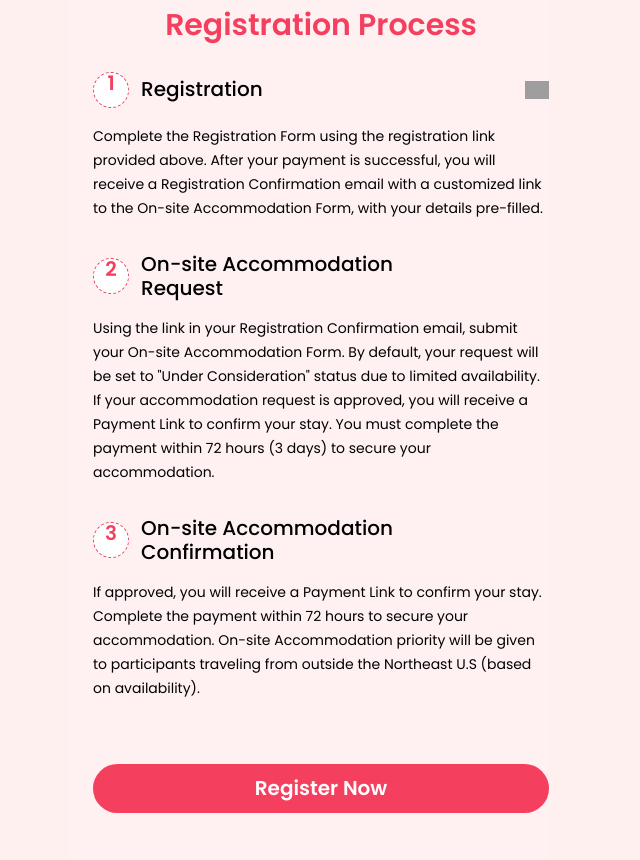
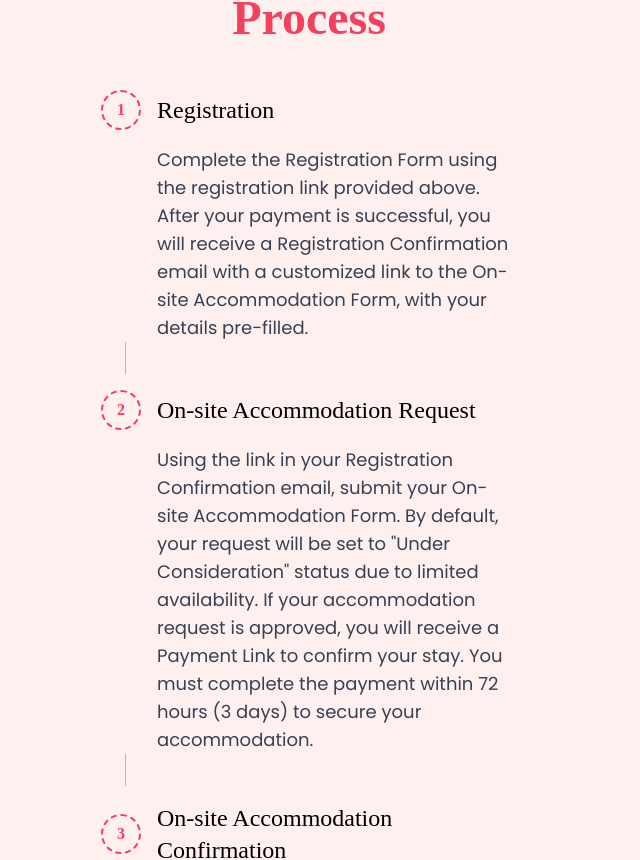
Before and after one commit to ojassrmd/usa-april-shibir, a React (Create React App) app: page / in a window 1280 px wide. Shown: the part 5149-6009 px from the top of the page, without its empty margins (331-971 px from the left). Built offline with nearby package versions, Linux system fonts and the light colour scheme; grey boxes are pictures that could not be loaded; a web font is replaced by a local one.

Commit message:
matches more to Figma

```diff
--- a/src/components/ShibirRegistration/Registration.tsx
+++ b/src/components/ShibirRegistration/Registration.tsx
@@ -2,63 +2,71 @@ import React from "react";
 
 const Registration: React.FC = () => {
   return (
-    <div className="flex flex-col pl-6 mt-16 w-full">
-      <div className="mt-16 text-3xl font-bold leading-none text-center text-rose-500">
+    <div className="flex flex-col items-center bg-[#FFF0F0] w-full max-w-7xl mx-auto px-4 sm:px-6 lg:px-8 py-16">
+      {/* Title Section */}
+      <h2 className="text-4xl sm:text-5xl font-frank font-bold text-[#F43F5E] text-center mb-12">
         Registration Process
+      </h2>
+
+      {/* Registration Steps */}
+      <div className="w-full max-w-3xl mx-auto space-y-12">
+        {/* Step 1 */}
+        <div className="space-y-4">
+          <div className="flex items-center gap-4">
+            <div className="flex-shrink-0 w-10 h-10 rounded-full border-2 border-[#F43F5E] border-dashed flex items-center justify-center">
+              <span className="text-[#F43F5E] font-frank font-bold">1</span>
             </div>
-      <div className="flex gap-10 justify-between items-center self-stretch mt-8 w-full text-xl whitespace-nowrap">
-        <div className="flex gap-3 items-center self-stretch my-auto">
-          <div className="self-stretch px-2 my-auto w-9 h-9 font-bold leading-none text-center text-rose-500 bg-white border border-rose-500 border-dashed rounded-[32px]">
-            1
+            <h3 className="text-xl sm:text-2xl font-frank font-medium">Registration</h3>
           </div>
-          <div className="self-stretch my-auto font-medium leading-tight text-black">
-            Registration
+          <div className="relative pl-14">
+            <div className="text-gray-700 font-poppins text-base sm:text-lg leading-relaxed">
+              Complete the Registration Form using the registration link provided above. After your payment is
+              successful, you will receive a Registration Confirmation email with a customized link to the On-site
+              Accommodation Form, with your details pre-filled.
+            </div>
+            <div className="absolute left-6 top-full h-8 w-px bg-[#F43F5E] opacity-50"></div>
           </div>
         </div>
-        <img
-          loading="lazy"
-          src="https://cdn.builder.io/api/v1/image/assets/TEMP/5230e4ad1131185e0cc92301f4627c9e2596fd1893f0ca43f00359c2918b15a0?placeholderIfAbsent=true&apiKey=64f1385746784eecb2fade3c39832bd3"
-          className="object-contain shrink-0 self-stretch my-auto w-6 aspect-square"
-          alt="Arrow pointing down"
-        />
+
+        {/* Step 2 */}
+        <div className="space-y-4">
+          <div className="flex items-center gap-4">
+            <div className="flex-shrink-0 w-10 h-10 rounded-full border-2 border-[#F43F5E] border-dashed flex items-center justify-center">
+              <span className="text-[#F43F5E] font-frank font-bold">2</span>
             </div>
-      <div className="self-stretch mt-4 text-sm leading-6 text-black">
-        Complete the Registration Form using the registration link provided
-        above. After your payment is successful, you will receive a Registration
-        Confirmation email with a customized link to the On-site Accommodation
-        Form, with your details pre-filled.
+            <h3 className="text-xl sm:text-2xl font-frank font-medium">On-site Accommodation Request</h3>
           </div>
-      <div className="flex gap-3 items-center self-start mt-8 text-xl">
-        <div className="self-stretch px-2 my-auto w-9 h-9 font-bold leading-none text-center text-rose-500 whitespace-nowrap bg-white border border-rose-500 border-dashed rounded-[32px]">
-          2
+          <div className="relative pl-14">
+            <div className="text-gray-700 font-poppins text-base sm:text-lg leading-relaxed">
+              Using the link in your Registration Confirmation email, submit your On-site Accommodation Form. By
+              default, your request will be set to "Under Consideration" status due to limited availability. If your
+              accommodation request is approved, you will receive a Payment Link to confirm your stay. You must complete
+              the payment within 72 hours (3 days) to secure your accommodation.
             </div>
-        <div className="self-stretch my-auto font-medium leading-6 text-black w-[273px]">
-          On-site Accommodation Request
+            <div className="absolute left-6 top-full h-8 w-px bg-[#F43F5E] opacity-50"></div>
           </div>
         </div>
-      <div className="self-stretch mt-4 text-sm leading-6 text-black">
-        Using the link in your Registration Confirmation email, submit your
-        On-site Accommodation Form. By default, your request will be set to
-        &quot;Under Consideration&quot; status due to limited availability. If
-        your accommodation request is approved, you will receive a Payment Link
-        to confirm your stay. You must complete the payment within 72 hours (3
-        days) to secure your accommodation.
+
+        {/* Step 3 */}
+        <div className="space-y-4">
+          <div className="flex items-center gap-4">
+            <div className="flex-shrink-0 w-10 h-10 rounded-full border-2 border-[#F43F5E] border-dashed flex items-center justify-center">
+              <span className="text-[#F43F5E] font-frank font-bold">3</span>
             </div>
-      <div className="flex gap-3 items-center self-start mt-8 text-xl">
-        <div className="self-stretch px-2 my-auto w-9 h-9 font-bold leading-none text-center text-rose-500 whitespace-nowrap bg-white border border-rose-500 border-dashed rounded-[32px]">
-          3
+            <h3 className="text-xl sm:text-2xl font-frank font-medium">On-site Accommodation Confirmation</h3>
           </div>
-        <div className="self-stretch my-auto font-medium leading-6 text-black w-[257px]">
-          On-site Accommodation Confirmation
+          <div className="pl-14">
+            <div className="text-gray-700 font-poppins text-base sm:text-lg leading-relaxed">
+              If approved, you will receive a Payment Link to confirm your stay. Complete the payment within 72 hours to
+              secure your accommodation. On-site Accommodation priority will be given to participants traveling from
+              outside the Northeast U.S (based on availability).
             </div>
           </div>
-      <div className="self-stretch mt-4 text-sm leading-6 text-black">
-        If approved, you will receive a Payment Link to confirm your stay.
-        Complete the payment within 72 hours to secure your accommodation.
-        On-site Accommodation priority will be given to participants traveling
-        from outside the Northeast U.S (based on availability).
         </div>
-      <button className="gap-2.5 self-stretch px-6 py-3 mt-16 text-xl font-bold leading-tight text-center text-white bg-rose-500 rounded-full">
+      </div>
+
+      {/* Register Button */}
+      <button className="mt-16 px-12 py-4 bg-[#F43F5E] text-white rounded-full font-frank text-xl font-bold hover:bg-rose-600 transition-colors">
         Register Now
       </button>
     </div>
```
Lines whose indentation alone changed are shown as unchanged.
